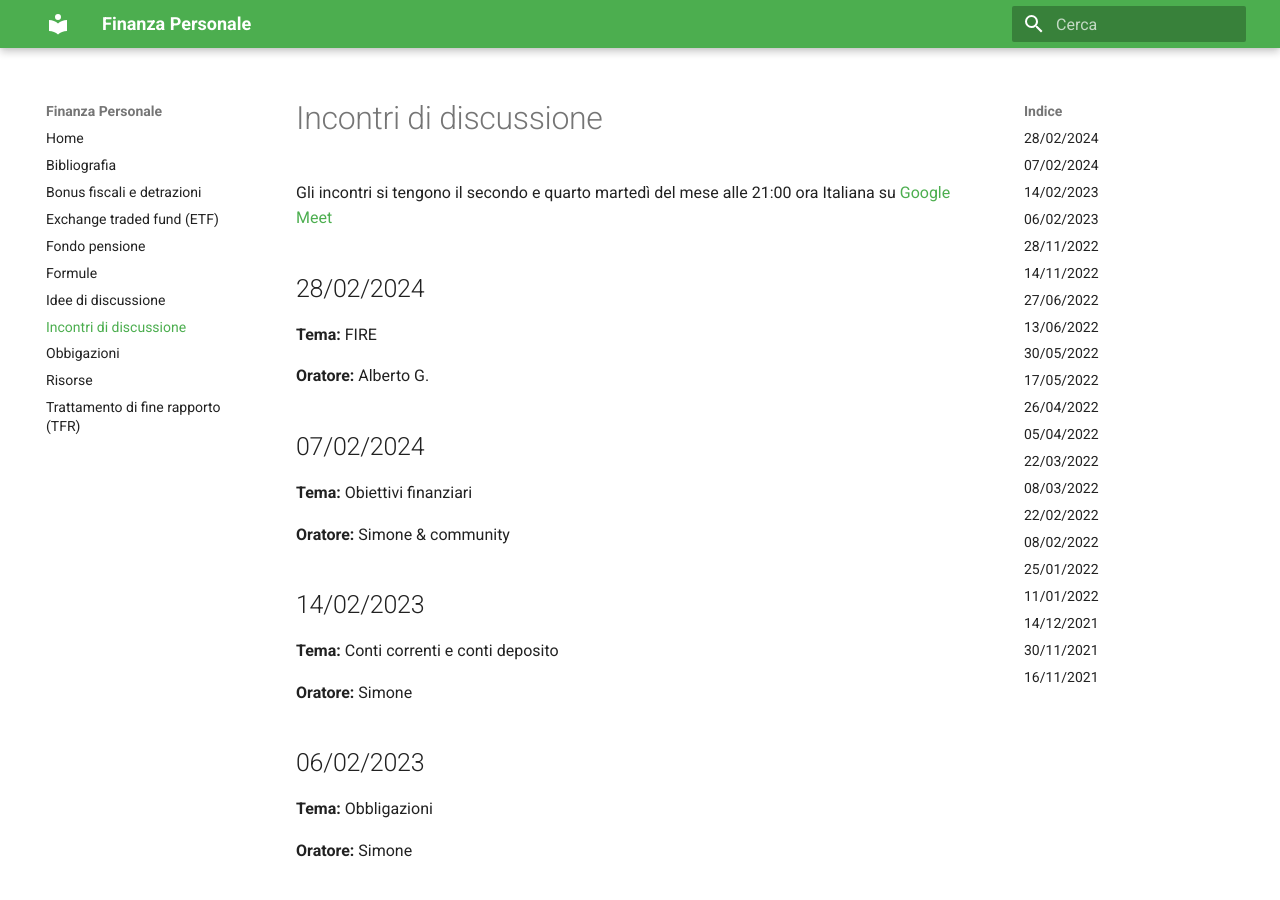
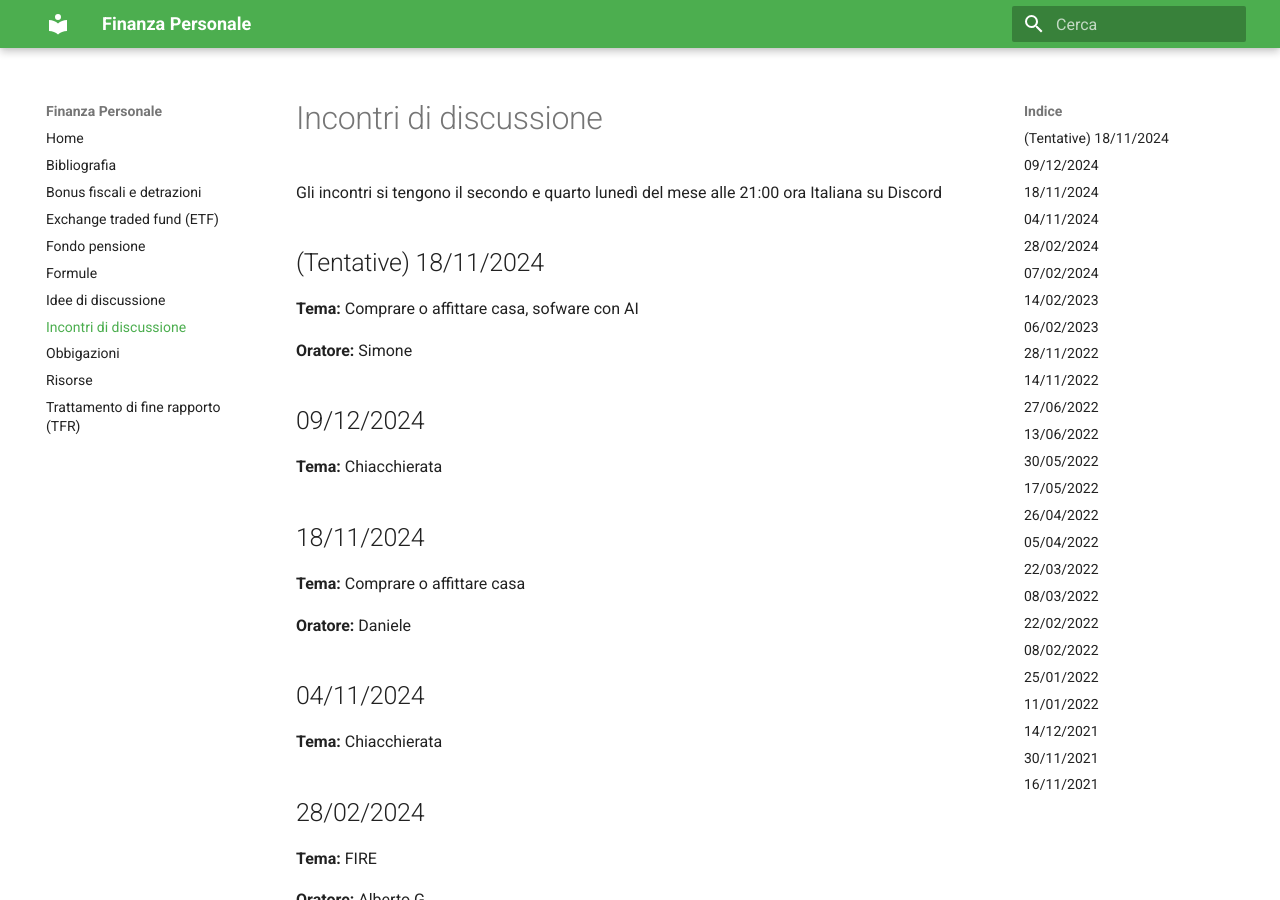
Before and after one commit to simgunz/wiki-finanza-personale, an MkDocs documentation site: the page built from docs/incontri.md, in a window 1280 px wide and 900 px high. Built offline with MkDocs 1.6.1 and Material for MkDocs 9.7.7, drawn with Linux system fonts in a browser that asks for light colours.

Commit message:
Aggiornata pagina incontri

```diff
--- a/docs/incontri.md
+++ b/docs/incontri.md
@@ -1,6 +1,26 @@
 # Incontri di discussione
 
-Gli incontri si tengono il secondo e quarto martedì del mese alle 21:00 ora Italiana su [Google Meet](https://meet.google.com/tkd-yavi-evb)
+Gli incontri si tengono il secondo e quarto lunedì del mese alle 21:00 ora Italiana su Discord
+
+## (Tentative) 18/11/2024
+
+**Tema:** Comprare o affittare casa, sofware con AI
+
+**Oratore:** Simone
+
+## 09/12/2024
+
+**Tema:** Chiacchierata
+
+## 18/11/2024
+
+**Tema:** Comprare o affittare casa
+
+**Oratore:** Daniele
+
+## 04/11/2024
+
+**Tema:** Chiacchierata
 
 ## 28/02/2024
 
```
